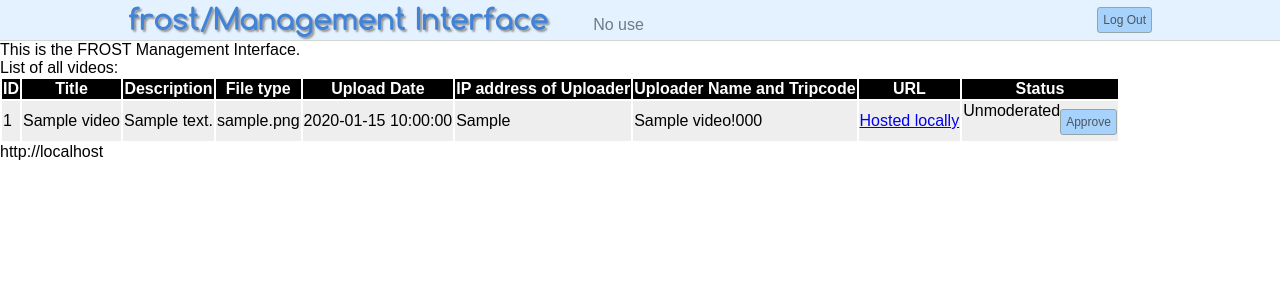
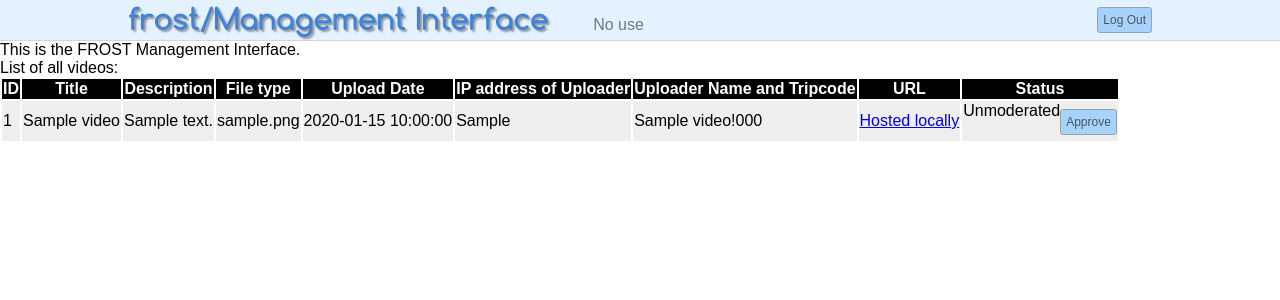
Before and after one commit to deltabeard/FROST, a PHP site: page /management/index.php in a window 1280 px wide. Shown: the top 300 px of the page. Run offline with PHP 8.4, Linux system fonts and the light colour scheme; tables that the repository leaves empty hold one stand-in row (values such as "Sample post").

Commit message:
Remove leftover debug code

```diff
--- a/public_html/management/index.php
+++ b/public_html/management/index.php
@@ -77,13 +77,5 @@
 	<?php endwhile; ?>
   </table>
 
-
-<?php
-
-echo ("http://" . $_SERVER['HTTP_HOST'] . getwd());
-
-?>
-
-
 </body>
 </html>
```
